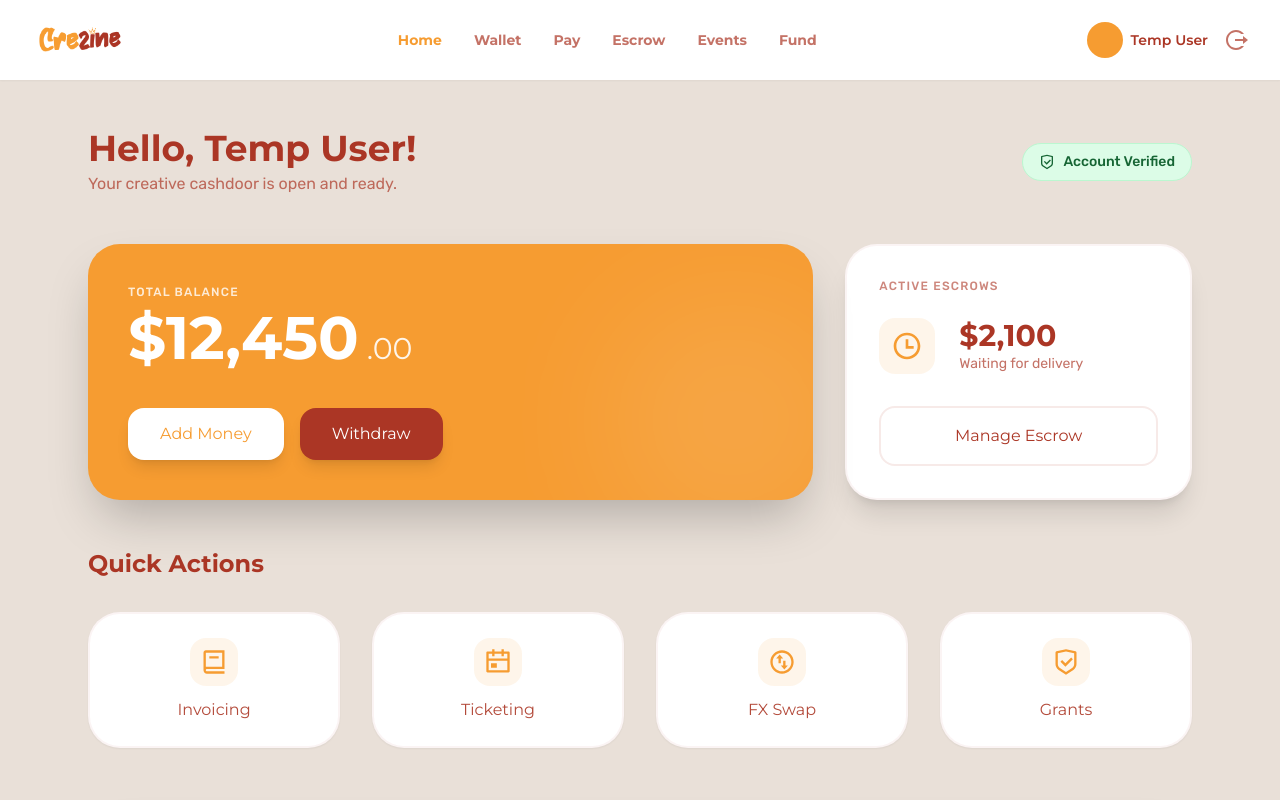
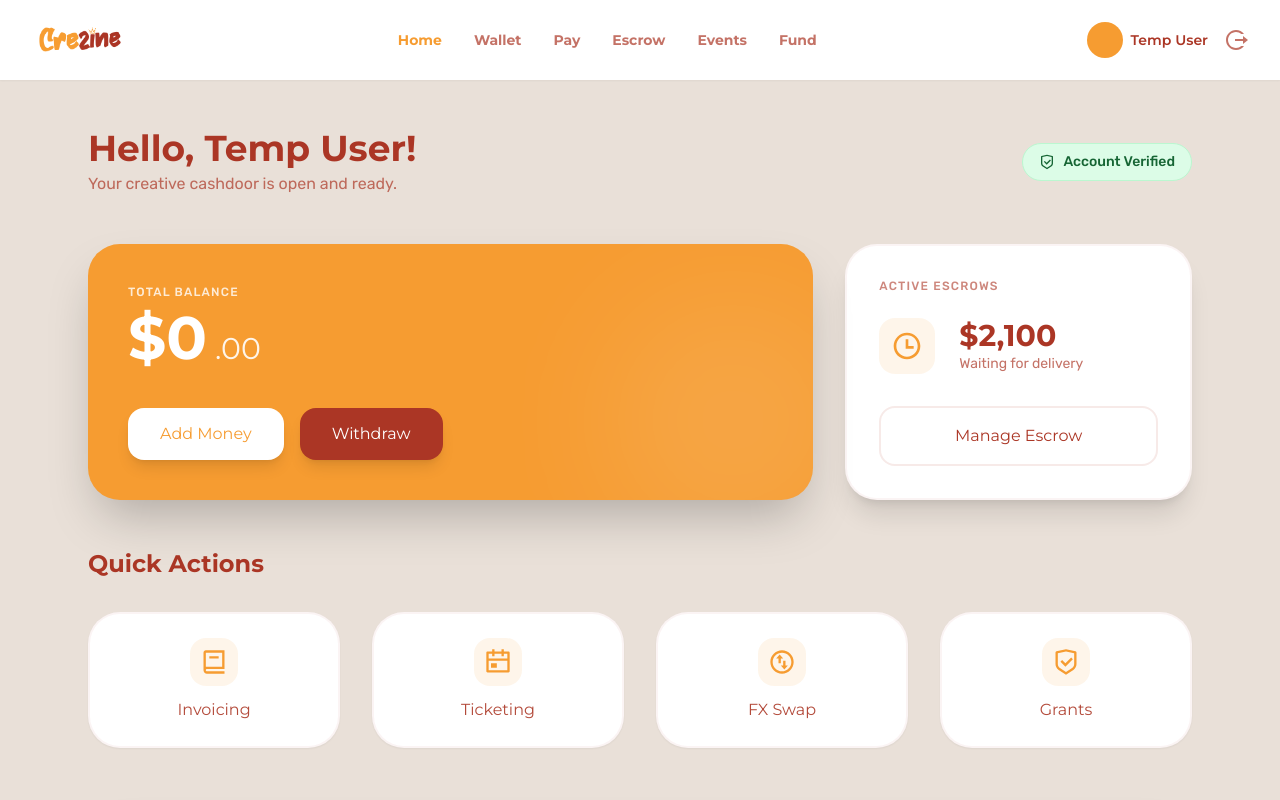
Before and after one commit to Crezine/Frontend, a React (Vite) app: page /dashboard in a window 1280 px wide. Shown: the top 800 px of the page. Built offline with nearby package versions, Linux system fonts and the light colour scheme.

Commit message:
refactor: apply UI updates and navigation fixes across the application

```diff
--- a/views/Home.tsx
+++ b/views/Home.tsx
@@ -71,7 +71,7 @@ const Home: React.FC<ViewProps> = ({ navigate, userData }) => {
           <div className="absolute -right-12 -bottom-12 w-64 h-64 bg-white/10 rounded-full blur-3xl group-hover:bg-white/20 transition-all"></div>
           <p className="text-white/80 font-rubik font-medium mb-2 uppercase tracking-widest text-xs">Total Balance</p>
           <div className="flex items-baseline gap-2 mb-10">
-            <span className="text-5xl md:text-6xl font-montserrat font-bold">$12,450</span>
+            <span className="text-5xl md:text-6xl font-montserrat font-bold">$0</span>
             <span className="text-2xl md:text-3xl text-white/90 font-montserrat">.00</span>
           </div>
           <div className="flex gap-4 relative z-10">
```
Also changed, not shown: App.tsx (line endings or trailing spaces), components/Footer.tsx (line endings or trailing spaces), components/PublicHeader.tsx (line endings or trailing spaces).
